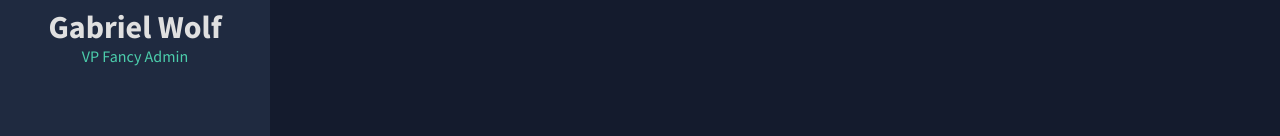
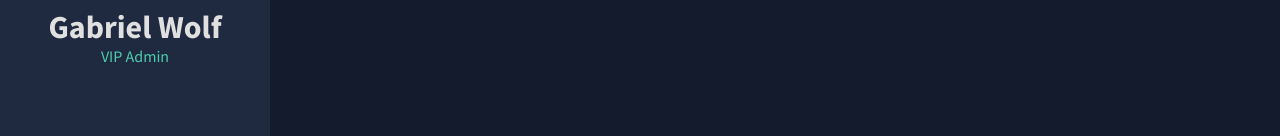
Before and after one commit to gwolf97/dashboard-project, a React (Create React App) app: page / in a window 1280 px wide. Shown: the part 189-325 px from the top of the page. Built offline with nearby package versions, Linux system fonts and the light colour scheme; the HTML template or start-up script is replaced by a standard one.

Commit message:
Sidebar draft

```diff
--- a/src/global/Sidebar.jsx
+++ b/src/global/Sidebar.jsx
@@ -94,7 +94,7 @@ const Sidebar = () => {
               Gabriel Wolf
             </Typography>
             <Typography variant="h5" color={colors.greenAccent[500]}>
-              VP Fancy Admin
+              VIP Admin
             </Typography>
           </Box>
         </Box>
```
